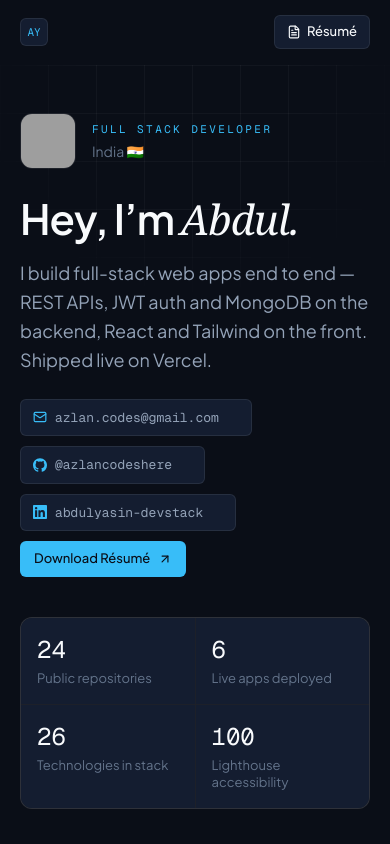
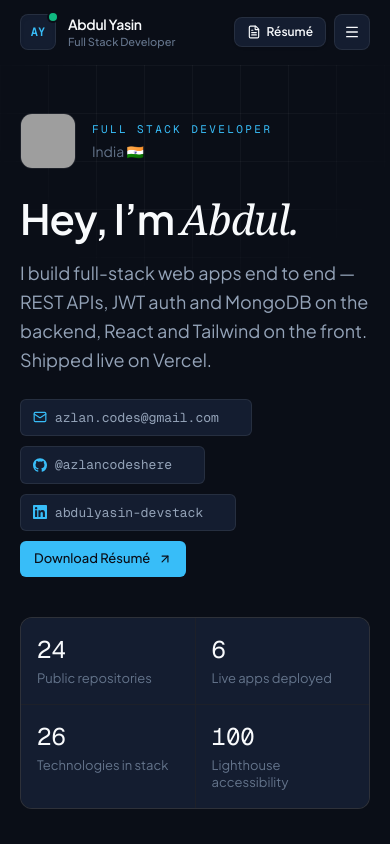
Before and after one commit to azlancodeshere/abdulyasin.portfolio, a React (Vite) app: page / in a window 390 px wide. Shown: the top 844 px of the page. Built offline with nearby package versions, Linux system fonts and the light colour scheme; grey boxes are pictures that could not be loaded.

Commit message:
Header: pill nav, availability badge, brand block and mobile drawer menu

```diff
--- a/src/components/Header.jsx
+++ b/src/components/Header.jsx
@@ -1,13 +1,14 @@
 import { useEffect, useState } from "react";
-import { FileText } from "lucide-react";
+import { FileText, Menu, X, ArrowUpRight } from "lucide-react";
 import { nav, profile } from "../data/profile.js";
 
 export default function Header() {
   const [scrolled, setScrolled] = useState(false);
   const [active, setActive] = useState("");
+  const [mobileMenuOpen, setMobileMenuOpen] = useState(false);
 
   useEffect(() => {
-    const onScroll = () => setScrolled(window.scrollY > 8);
+    const onScroll = () => setScrolled(window.scrollY > 16);
     onScroll();
     window.addEventListener("scroll", onScroll, { passive: true });
     return () => window.removeEventListener("scroll", onScroll);
@@ -26,44 +27,73 @@ export default function Header() {
           .sort((a, b) => b.intersectionRatio - a.intersectionRatio)[0];
         if (visible) setActive(visible.target.id);
       },
-      { rootMargin: "-20% 0px -65% 0px", threshold: [0, 0.25, 0.5] },
+      { rootMargin: "-20% 0px -60% 0px", threshold: [0, 0.25, 0.5] },
     );
 
     sections.forEach((s) => observer.observe(s));
     return () => observer.disconnect();
   }, []);
 
+  // Close mobile menu on resize or Esc
+  useEffect(() => {
+    const handleKeyDown = (e) => {
+      if (e.key === "Escape") setMobileMenuOpen(false);
+    };
+    const handleResize = () => {
+      if (window.innerWidth >= 768) setMobileMenuOpen(false);
+    };
+    window.addEventListener("keydown", handleKeyDown);
+    window.addEventListener("resize", handleResize);
+    return () => {
+      window.removeEventListener("keydown", handleKeyDown);
+      window.removeEventListener("resize", handleResize);
+    };
+  }, []);
+
   return (
     <header
-      className={`sticky top-0 z-20 w-full transition-colors duration-300 ${
-        scrolled ? "border-b border-line bg-page/80 backdrop-blur-md" : "border-b border-transparent"
+      className={`sticky top-0 z-40 w-full transition-all duration-300 ${
+        scrolled
+          ? "border-b border-line bg-page/85 shadow-lg shadow-black/20 backdrop-blur-md"
+          : "border-b border-transparent bg-transparent"
       }`}
     >
       <nav
-        aria-label="Sections"
-        className="wrap flex h-16 items-center justify-between gap-6"
+        aria-label="Main Navigation"
+        className="wrap flex h-16 items-center justify-between gap-4"
       >
-        <a href="#top" className="group flex items-center gap-2.5">
-          <span className="grid size-7 place-items-center rounded-md border border-line bg-surface font-mono text-[11px] text-accent transition-colors group-hover:border-line-hi">
+        {/* Brand / Logo */}
+        <a
+          href="#top"
+          className="group flex items-center gap-3 transition-opacity hover:opacity-90"
+        >
+          <div className="relative flex size-9 items-center justify-center rounded-lg border border-line bg-surface font-mono text-xs font-bold text-accent shadow-inner transition-colors group-hover:border-accent/40">
             {profile.initials}
-          </span>
-          <span className="hidden text-sm font-medium text-ink-2 transition-colors group-hover:text-ink sm:block">
-            {profile.name}
-          </span>
+            <span className="absolute -top-0.5 -right-0.5 size-2 rounded-full bg-emerald-live ring-2 ring-page" />
+          </div>
+          <div className="flex flex-col">
+            <span className="text-sm font-semibold tracking-tight text-ink">
+              {profile.name}
+            </span>
+            <span className="text-[11px] font-medium text-ink-3">
+              Full Stack Developer
+            </span>
+          </div>
         </a>
 
-        <div className="flex items-center gap-1">
-          <ul className="hidden items-center gap-1 md:flex">
+        {/* Desktop Navigation Links */}
+        <div className="hidden items-center gap-1 md:flex">
+          <ul className="flex items-center gap-1 rounded-full border border-line bg-surface/60 p-1 backdrop-blur-md">
             {nav.map((item) => {
               const isActive = active === item.href.slice(1);
               return (
                 <li key={item.href}>
                   <a
                     href={item.href}
-                    className={`rounded-md px-3 py-1.5 font-mono text-[13px] transition-colors ${
+                    className={`rounded-full px-3.5 py-1.5 text-xs font-medium tracking-wide transition-all ${
                       isActive
-                        ? "bg-accent-muted text-ink"
-                        : "text-ink-3 hover:bg-surface hover:text-ink"
+                        ? "bg-accent text-page font-semibold shadow-sm"
+                        : "text-ink-2 hover:bg-surface-hover hover:text-ink"
                     }`}
                   >
                     {item.label}
@@ -72,18 +102,87 @@ export default function Header() {
               );
             })}
           </ul>
+        </div>
+
+        {/* Right Action Buttons */}
+        <div className="flex items-center gap-2">
+          {/* Status badge on desktop */}
+          <div className="hidden items-center gap-1.5 rounded-full border border-line bg-surface/80 px-2.5 py-1 text-[11px] font-medium text-ink-2 lg:flex">
+            <span className="relative flex size-2">
+              <span className="absolute inline-flex h-full w-full animate-ping rounded-full bg-emerald-live opacity-75" />
+              <span className="relative inline-flex size-2 rounded-full bg-emerald-live" />
+            </span>
+            <span>Available for hire</span>
+          </div>
 
           <a
             href={profile.resume}
             target="_blank"
             rel="noreferrer"
-            className="ml-1 inline-flex items-center gap-1.5 rounded-md border border-line bg-surface px-3 py-1.5 text-[13px] font-medium text-ink transition-colors hover:border-line-hi hover:bg-surface-hover"
+            className="inline-flex items-center gap-1.5 rounded-lg border border-line bg-surface px-3 py-1.5 text-xs font-semibold text-ink shadow-sm transition-all hover:border-line-hi hover:bg-surface-hover hover:text-accent"
           >
             <FileText className="size-3.5" aria-hidden="true" />
-            Résumé
+            <span>Résumé</span>
           </a>
+
+          {/* Mobile hamburger toggle */}
+          <button
+            type="button"
+            onClick={() => setMobileMenuOpen((o) => !o)}
+            aria-label="Toggle navigation menu"
+            aria-expanded={mobileMenuOpen}
+            className="flex size-9 items-center justify-center rounded-lg border border-line bg-surface text-ink transition-colors hover:border-line-hi hover:bg-surface-hover md:hidden"
+          >
+            {mobileMenuOpen ? (
+              <X className="size-4" aria-hidden="true" />
+            ) : (
+              <Menu className="size-4" aria-hidden="true" />
+            )}
+          </button>
         </div>
       </nav>
+
+      {/* Mobile Drawer Menu */}
+      {mobileMenuOpen && (
+        <div className="border-b border-line bg-page/95 px-4 pt-2 pb-6 backdrop-blur-xl md:hidden">
+          <ul className="flex flex-col space-y-1">
+            {nav.map((item) => {
+              const isActive = active === item.href.slice(1);
+              return (
+                <li key={item.href}>
+                  <a
+                    href={item.href}
+                    onClick={() => setMobileMenuOpen(false)}
+                    className={`flex items-center justify-between rounded-lg px-3 py-2.5 text-sm font-medium transition-colors ${
+                      isActive
+                        ? "bg-accent-muted text-accent font-semibold"
+                        : "text-ink-2 hover:bg-surface hover:text-ink"
+                    }`}
+                  >
+                    <span>{item.label}</span>
+                    <ArrowUpRight className="size-3.5 opacity-60" />
+                  </a>
+                </li>
+              );
+            })}
+          </ul>
+
+          <div className="mt-4 flex items-center justify-between border-t border-line pt-4 text-xs">
+            <span className="flex items-center gap-1.5 text-ink-3">
+              <span className="size-2 rounded-full bg-emerald-live" />
+              Available for hire
+            </span>
+            <a
+              href={profile.links.github}
+              target="_blank"
+              rel="noreferrer"
+              className="text-accent hover:underline"
+            >
+              GitHub ↗
+            </a>
+          </div>
+        </div>
+      )}
     </header>
   );
 }
```
